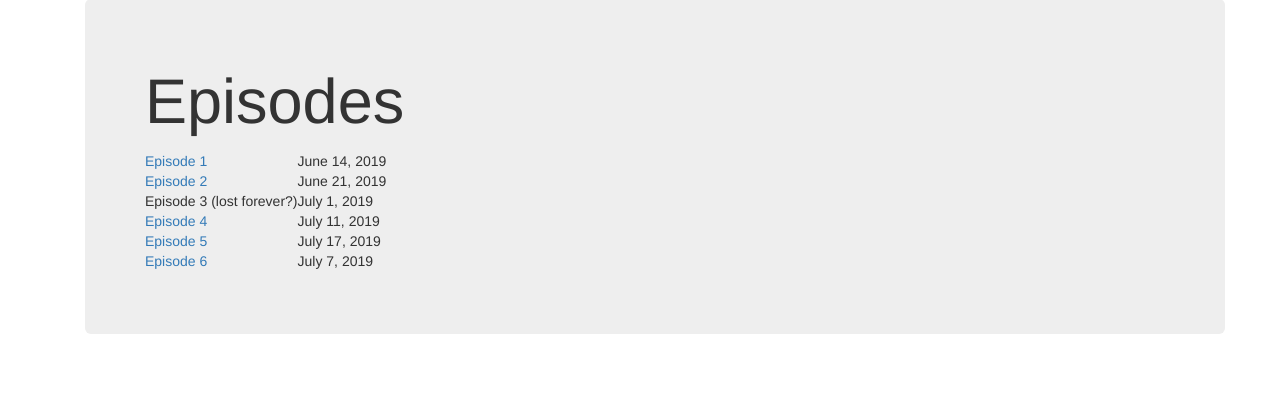
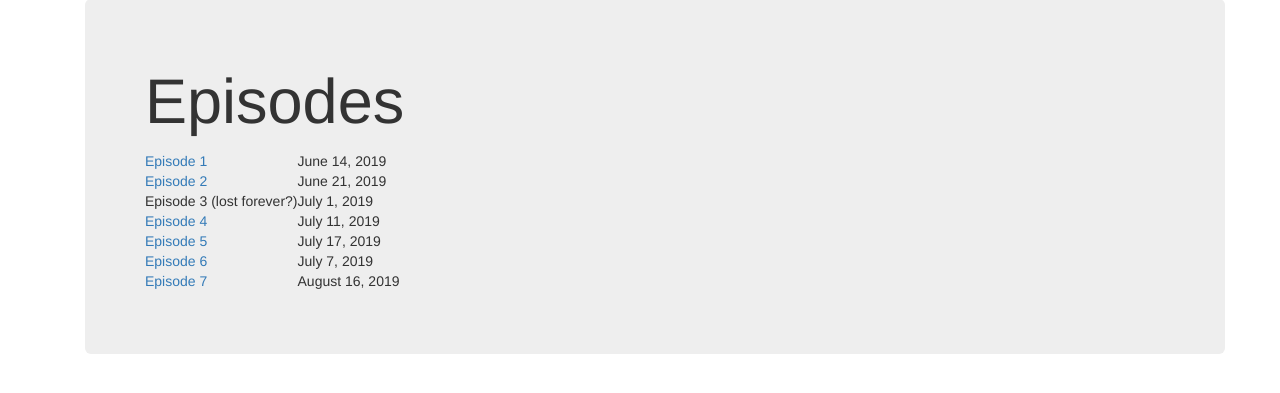
Before and after one commit to riserperson/democracymeow, a Python web app: template app/templates/episodes.html in a window 1280 px wide. Shown: the part 73-466 px from the top of the page. Run offline with Jinja, Linux system fonts and the light colour scheme; the template is opened without the code that fills it, so the values that code supplies are empty; some libraries are stand-ins or nearby versions.

Commit message:
adding ep 7

```diff
--- a/app/templates/episodes.html
+++ b/app/templates/episodes.html
@@ -55,6 +55,14 @@ Episodes
     July 7, 2019
         </td>
     </tr>
+    <tr>
+        <td>
+    <a href="static/ep7.mp3">Episode 7</a>
+        </td>
+        <td>
+    August 16, 2019
+        </td>
+    </tr>
 </table>
 
 </p>
```
Also changed, not shown: 1 other file.
